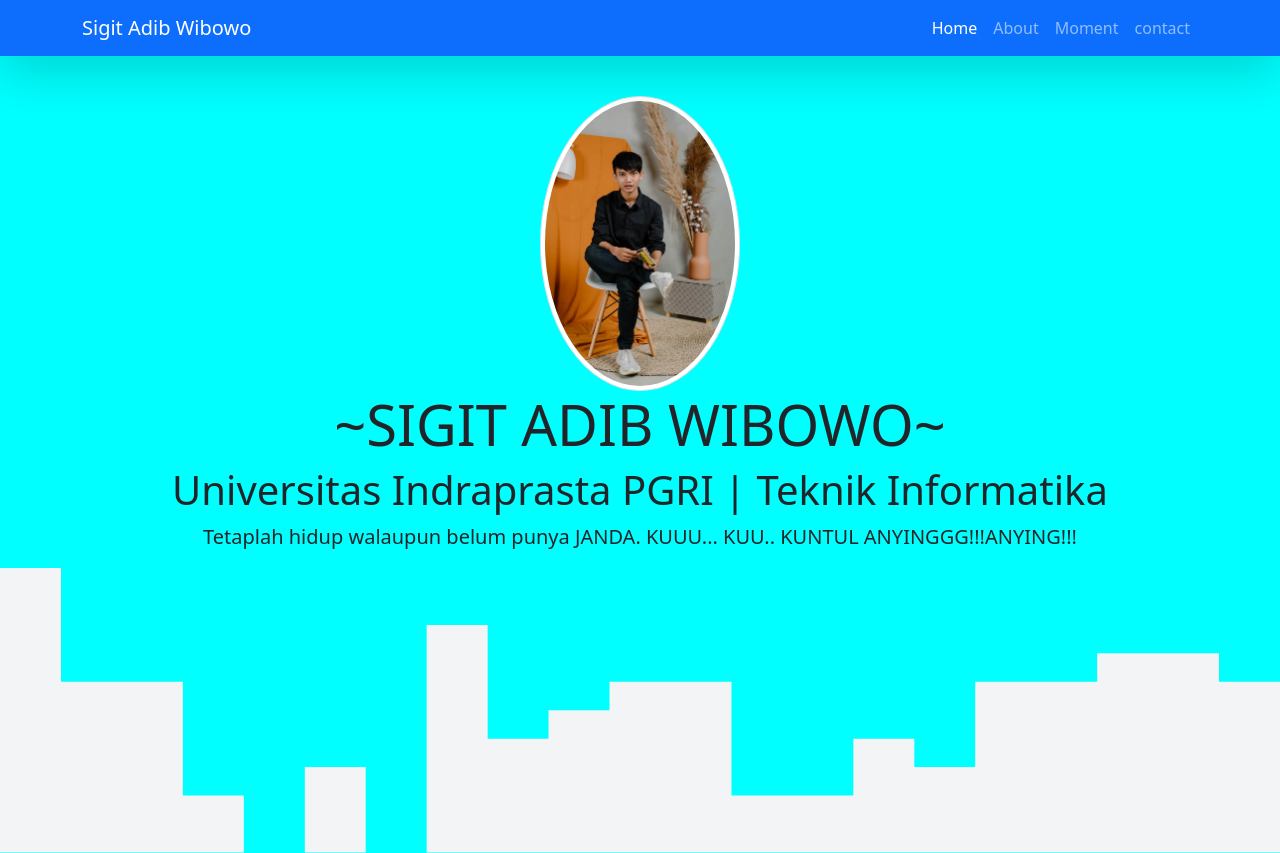
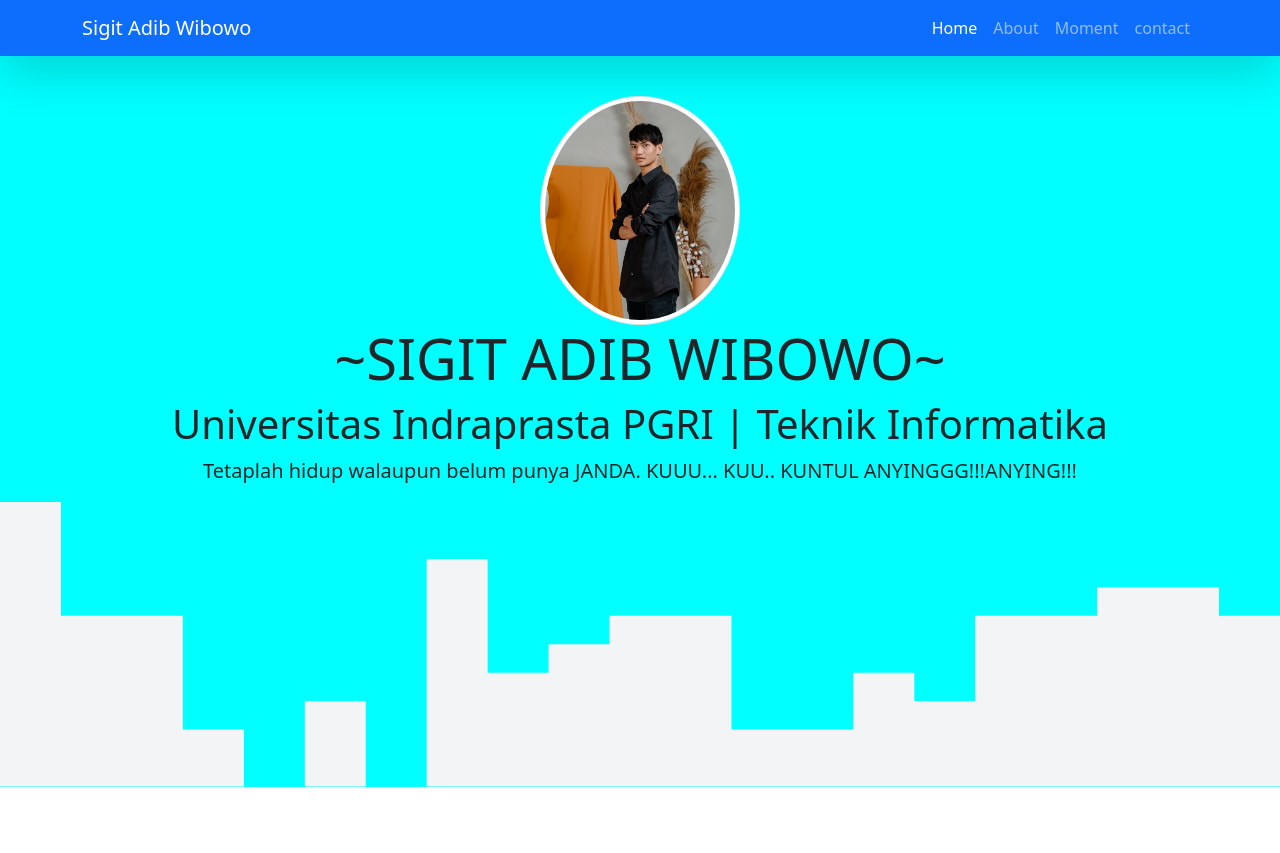
Before and after one commit to SigitAdibWibowo/SigitAdibWibowo.github.io, a plain HTML site: page index.html in a window 1280 px wide. Shown: the top 853 px of the page. Drawn offline with nearby package versions, Linux system fonts and the light colour scheme.

Commit message:
ganti pp

```diff
--- a/index.html
+++ b/index.html
@@ -40,7 +40,7 @@
     <!-- akhir navbar -->
     <!-- awal jumbotron/head -->
     <section class="jumbotron text-center">
-      <img src="img/saaw.jpg" alt="Sigit Adib Wibowo" width="200" class="rounded-circle img-thumbnail" />
+      <img src="img/03.jpg" alt="Sigit Adib Wibowo" width="200" class="rounded-circle img-thumbnail" />
       <h1 class="display-4">~SIGIT ADIB WIBOWO~</h1>
       <h1 class="display-12">Universitas Indraprasta PGRI | Teknik Informatika</h1>
       <p class="lead">Tetaplah hidup walaupun belum punya JANDA. KUUU... KUU.. KUNTUL ANYINGGG!!!ANYING!!!</p>
```
Also changed, not shown: img/03.jpg (added), img/saaw.jpg (deleted).
